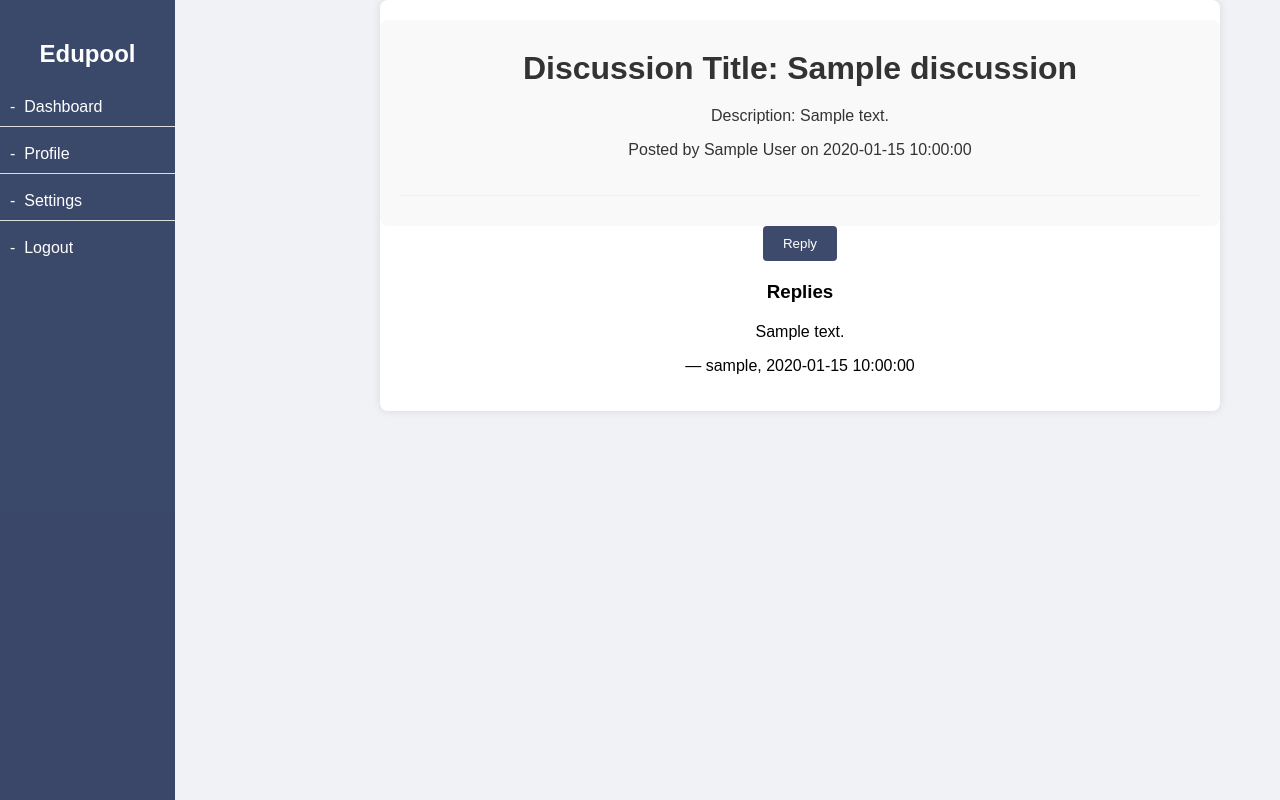
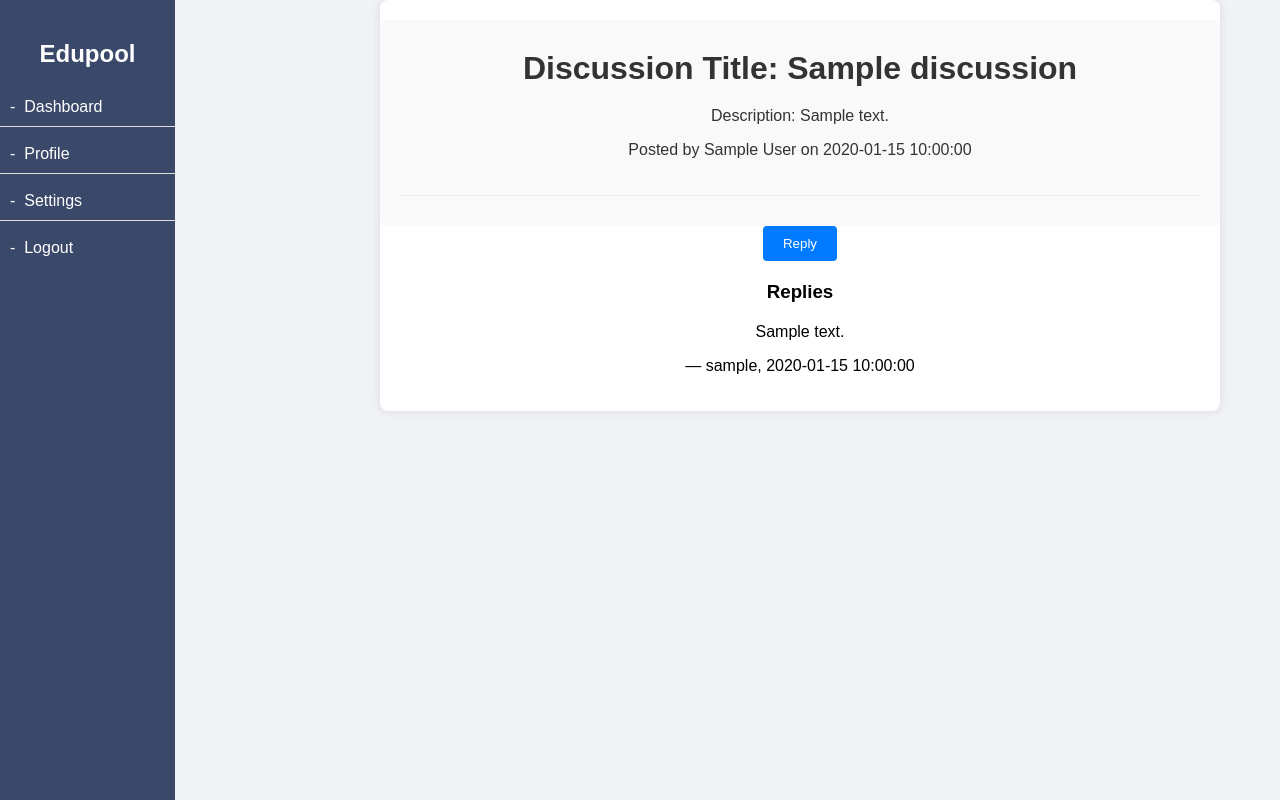
Before and after one commit to RajveerSodhi/COSC310, a Python web app: template flask/website/templates/discussion_detail.html in a window 1280 px wide. Run offline with Jinja, Linux system fonts and the light colour scheme; the template is opened without the code that fills it: most values are stand-ins (such as "Sample title", 1, 10 or a date in 2020).

Commit message:
added discussion details css changes

```diff
--- a/flask/website/static/css/discussion_detail.css
+++ b/flask/website/static/css/discussion_detail.css
@@ -59,7 +59,7 @@ input[type="text"], textarea {
 /* Style buttons */
 button {
     padding: 10px 20px;
-    background-color: rgba(13, 29, 71, 0.8);
+    background-color:#007bff;
     color: #fff;
     border: none;
     border-radius: 4px;
@@ -68,7 +68,7 @@ button {
 }
 
 button:hover {
-    background-color: #07143c;
+    background-color: #042998;
 }
 
 /* Style discussion cards */
```
